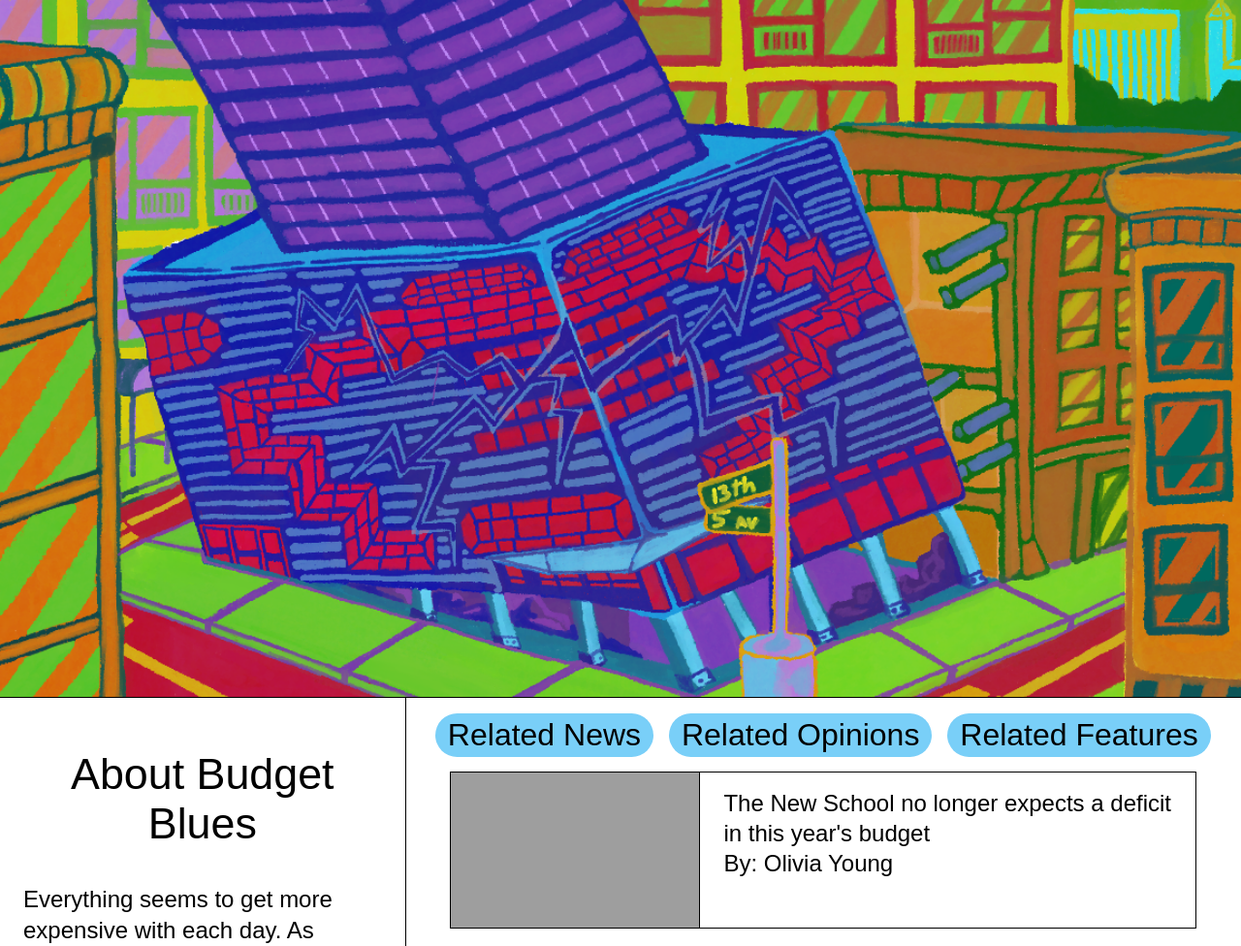
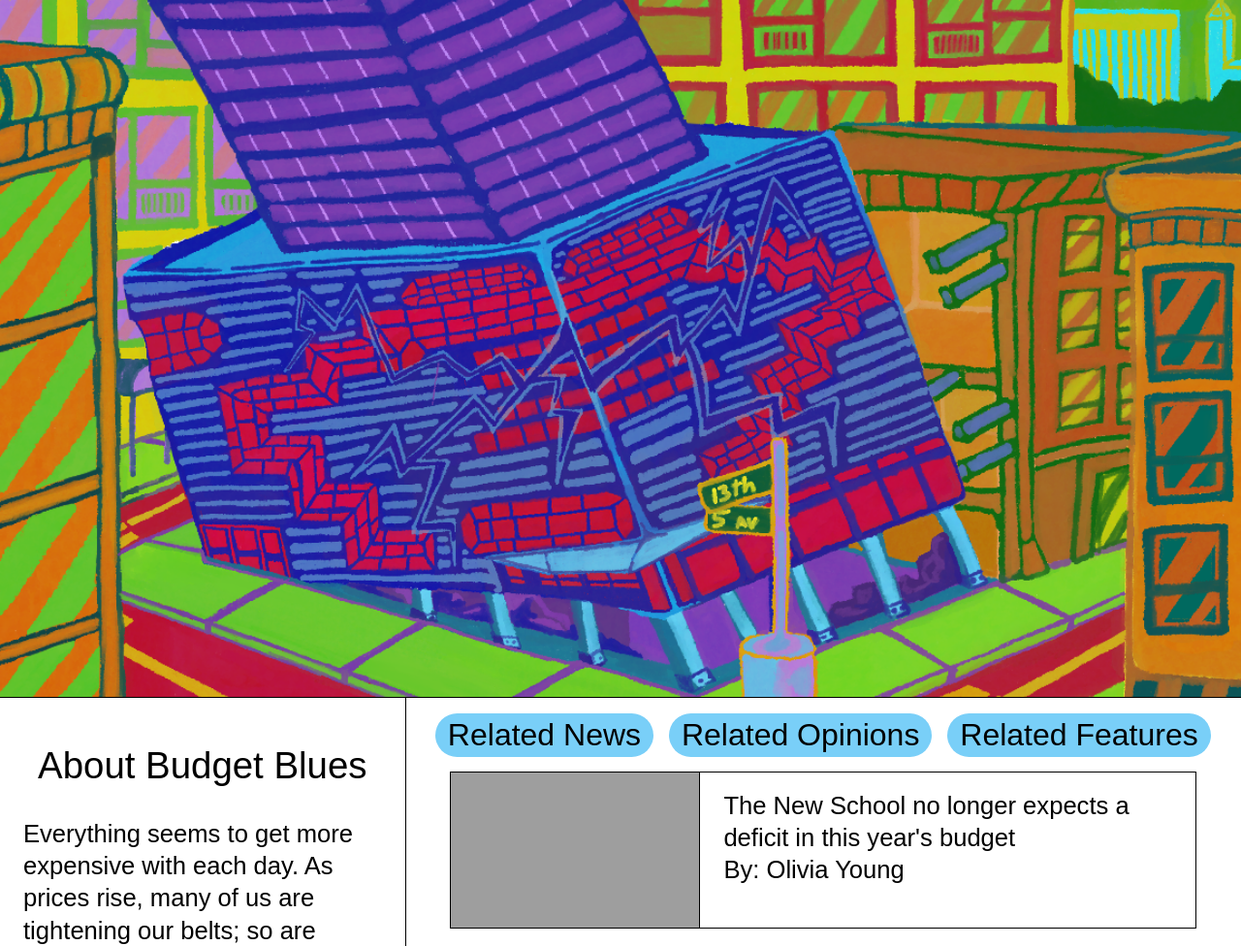
Before and after one commit to newschoolfreepress/financialissue, a plain HTML site: page index.html in a window 1280 px wide. Shown: the top 976 px of the page at 97% size. Drawn offline with nearby package versions, Linux system fonts and the light colour scheme; grey boxes are pictures that could not be loaded; a script that the page names is missing.

Commit message:
fixed text

```diff
--- a/style.css
+++ b/style.css
@@ -13,14 +13,14 @@
     h2 {
         font-family: Arial;
         font-weight: 400;
-        font-size: 3.5vmax;
+        font-size: 3vw;
         text-align: center;
     }
     p {
         font-family: Arial;
         font-weight: 400;
         line-height: 130%;
-        font-size: 3vmin;
+        font-size: 2vw;
     }
     a {
         text-decoration: none;
```
